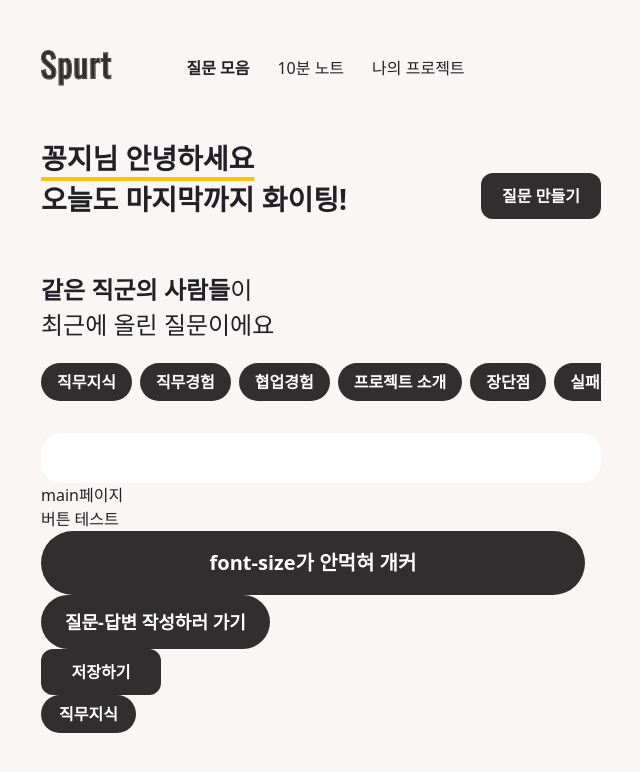
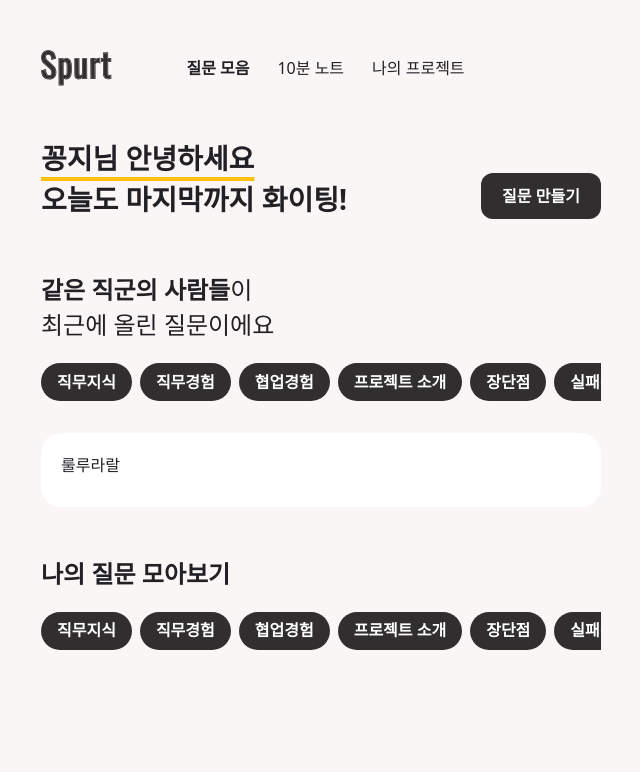
Before and after one commit to Nexters/Spurt, a Next.js app: page / in a window 1280 px wide. Shown: the top 772 px of the page, without its empty margins (319-959 px from the left). Built offline with nearby package versions, Linux system fonts and the light colour scheme; no server answers.

Commit message:
질문 박스

```diff
--- /dev/null
+++ b/components/Questions/QuestionDiv.tsx
@@ -0,0 +1,5 @@
+const QuestionDiv = () => {
+  return <>룰루라랄</>;
+};
+
+export default QuestionDiv;
--- a/pages/index.tsx
+++ b/pages/index.tsx
@@ -3,6 +3,7 @@ import ButtonS from "@/components/Buttons/button-s";
 import ButtonXl from "@/components/Buttons/button-xl";
 import ButtonXs from "@/components/Buttons/button-xs";
 import Carousel from "@/components/Carousel/Carousel";
+import QuestionDiv from "@/components/Questions/QuestionDiv";
 
 export default function Home() {
   return (
@@ -25,15 +26,24 @@ export default function Home() {
         </p>
         <p>최근에 올린 질문이에요</p>
       </div>
+
       <Carousel />
-      <div className="mt-5 bg-white rounded-[20px] pt-5 px-5 pb-[30px]"></div>
-      <div>main페이지</div>
+
+      <div className="mt-5 bg-white rounded-[20px] pt-5 px-5 pb-[30px] mb-[50px]">
+        <QuestionDiv />
+      </div>
+
+      <div className="text-title3 mb-5">
+        <p>나의 질문 모아보기</p>
+      </div>
+      <Carousel />
+      {/* <div>main페이지</div>
 
       <div>버튼 테스트</div>
       <ButtonXl>font-size가 안먹혀 개커</ButtonXl>
       <ButtonM>질문-답변 작성하러 가기</ButtonM>
       <ButtonS>저장하기</ButtonS>
-      <ButtonXs>직무지식</ButtonXs>
+      <ButtonXs>직무지식</ButtonXs> */}
     </>
   );
 }
```
